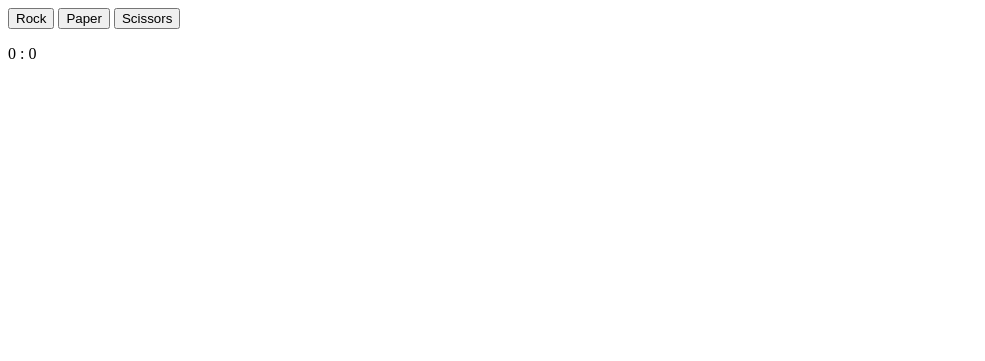
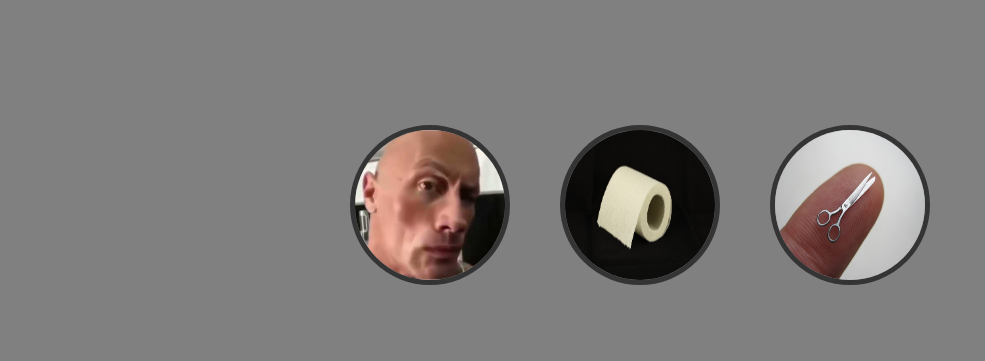
Before and after one commit to Max-Fomin/rock-paper-scissors, a plain HTML site: page index.html in a window 1280 px wide. Shown: the top 361 px of the page, without its empty margins (0-985 px from the left). Drawn offline with Linux system fonts and the light colour scheme.

Commit message:
Add styling

```diff
--- a/index.html
+++ b/index.html
@@ -3,13 +3,14 @@
 <head>
   <meta charset="UTF-8">
   <title>Rock Paper Scissors Game</title>
+  <link rel="stylesheet" href="./styles/style.css">
   <script src="js/ro-pa-sc.js" defer></script>
 </head>
 <body>
   <section class="button-row">
-    <button id="rock">Rock</button>
-    <button id="paper">Paper</button>
-    <button id="scissors">Scissors</button>
+    <button id="rock"><img src="./images/rock.jpeg" alt="rock"></button>
+    <button id="paper"><img src="./images/paper.jpg" alt="paper"></button>
+    <button id="scissors"><img src="./images/scissors.jpg" alt="scissors"></button>
   </section>
   <section class="score"></section>
   <section class="result-display"></section>
--- a/js/ro-pa-sc.js
+++ b/js/ro-pa-sc.js
@@ -3,7 +3,6 @@ let choice = [
     'paper',
     'scissors'
 ];
-//let promptCheck = false
 let playerWins = 0;
 let computerWins = 0;
 
@@ -60,7 +59,7 @@ function roundResults(player1, player2) {
             draw();
         }
     }
-    result.textContent += `\nScore is ${playerWins} : ${computerWins}`;
+    result.textContent += `\nScore is ${playerWins} : ${computerWins}` + '\r\n';
 }
 
 function getComputerChoice() {
@@ -84,20 +83,6 @@ scissorsChoice.addEventListener('click', function () {
         aRound();
     })
 
-
-/*function getPlayerChoice() {
-    while (promptCheck === false) {
-        let playerChoice = prompt('Rock, paper or scissors?', '').toLowerCase();
-            if (choice.includes(playerChoice)){
-                promptCheck = true;
-                return playerChoice;
-            } else {
-                alert('There is no such option!');
-            }
-    }
-}
-*/
-
 function aRound() {
     result.textContent += `\nYou chose ${playerChoice}`;
     computerChoice = getComputerChoice();
@@ -109,10 +94,10 @@ function aRound() {
 
 function isGameEnd() {
 if (playerWins === 5) {
-    score.textContent += 'Congrats! You Won!'
+    score.textContent += '\nYou Won!'
     disableButtons();
 } else if (computerWins === 5) {
-    score.textContent += 'Computer Won! Better luck next time!'
+    score.textContent += '\nComputer Won!'
     disableButtons();
 }
 }
--- /dev/null
+++ b/styles/style.css
@@ -0,0 +1,39 @@
+body {
+    background-color: grey;
+    display: flex;
+    flex-direction: column;
+    align-items: center;
+    justify-items: center;
+    margin: 0 auto;
+    white-space: pre;
+}
+
+.button-row {
+    margin: 100px auto 50px;
+    display: flex;
+}
+
+button {
+    all: unset;
+    margin: 25px;
+}
+
+img {
+    height: 150px;
+    width: 150px;
+    border: 5px solid rgb(53, 52, 52);
+    border-radius: 150px;
+}
+
+img:hover {
+    border: 5px solid yellow;
+}
+
+.score {
+    font-size: 60px;
+    text-align: center;
+}
+
+.result-display {
+    width: 48%;
+}
```
Also changed, not shown: images/paper.jpg (added), images/rock.jpeg (added), images/scissors.jpg (added).
